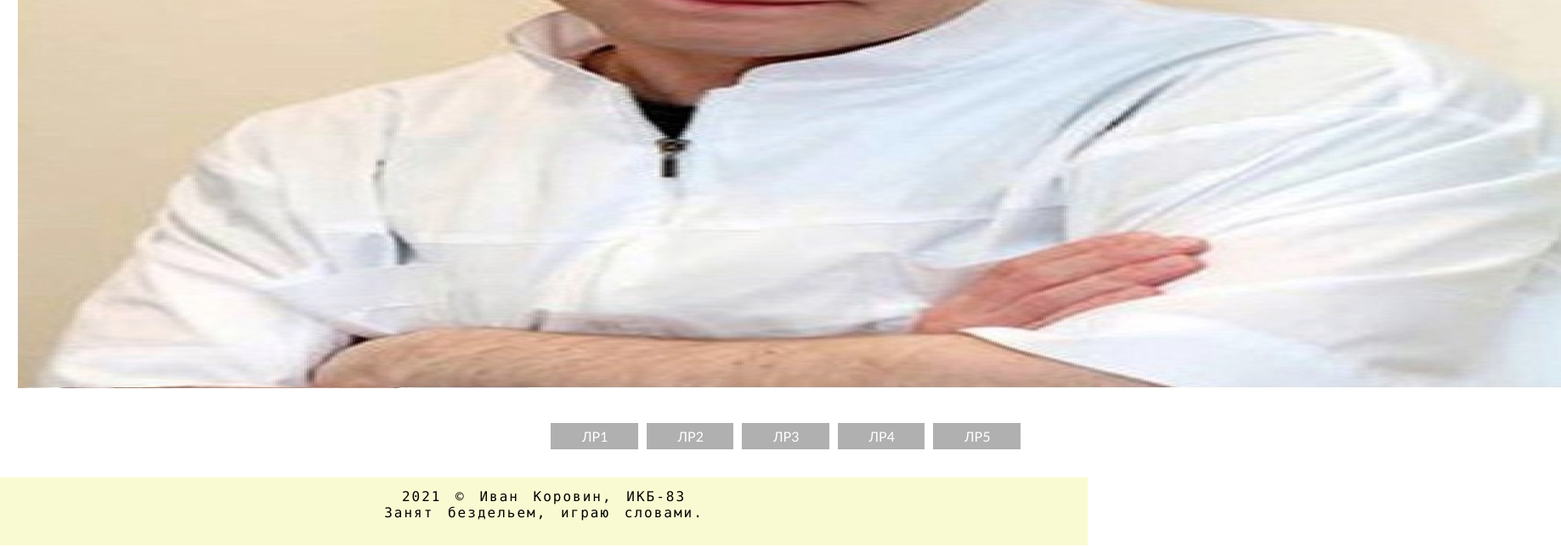
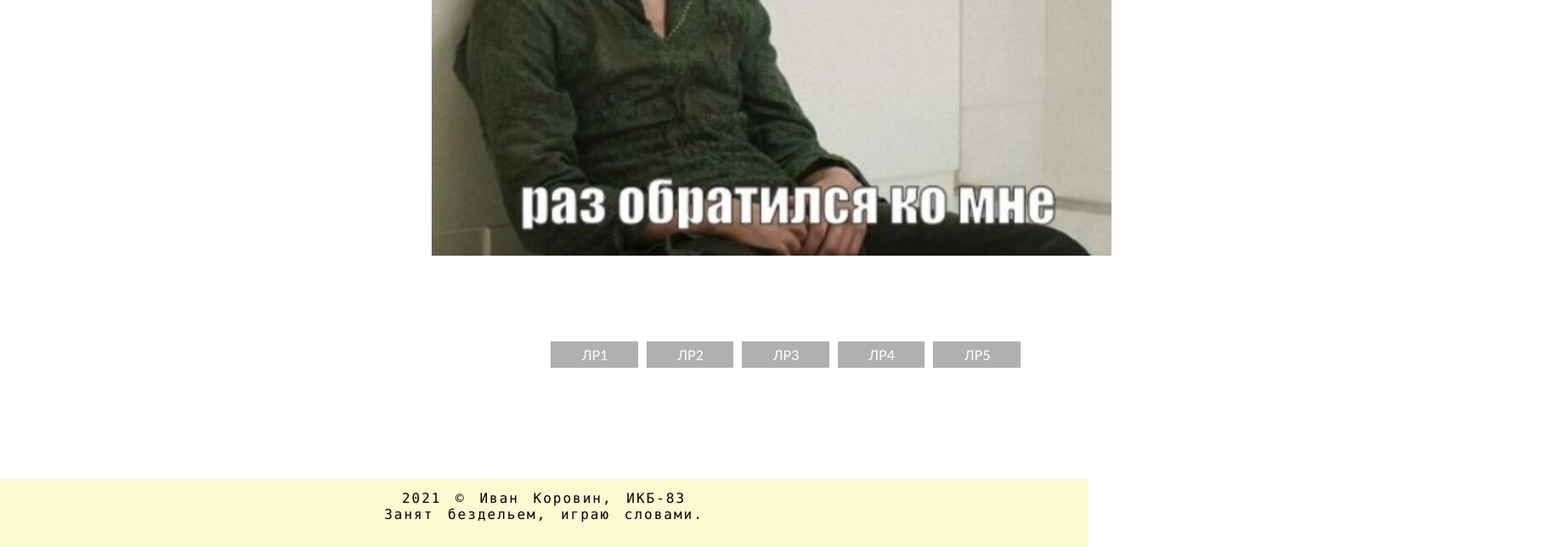
Before and after one commit to p0nkr4t/p0nkr4t.github.io, a plain HTML site: page index.html in a window 1280 px wide. Shown: the part 351-995 px from the top of the page at 85% size, 1837 px wide, since content can reach past the window. Drawn offline with Linux system fonts and the light colour scheme.

Commit message:
bring Loki back

```diff
--- a/index.html
+++ b/index.html
@@ -6,7 +6,7 @@
 </head>
 <body>
     <div class="container" style="position: relative">
-        <img src="src/854854.jpg" style="padding-left: 13px"/>
+        <img src="src/loki.jpg" style="padding-left: 500px"/>
     </div>
     <div class="labChooser">
         <ul id="menu">
@@ -28,7 +28,8 @@
     .labChooser{
         padding: 20px;
         padding-left: 600px;
-        margin-bottom: 45px;
+        margin-top: 60px;
+        margin-bottom: 143px;
     }
 
     ul#menu
```
